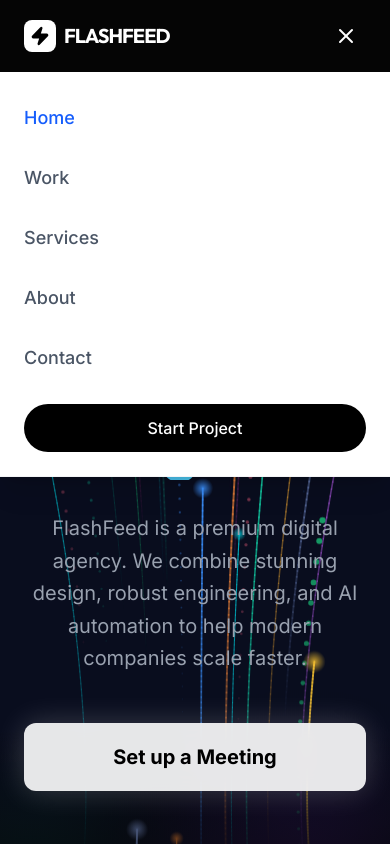
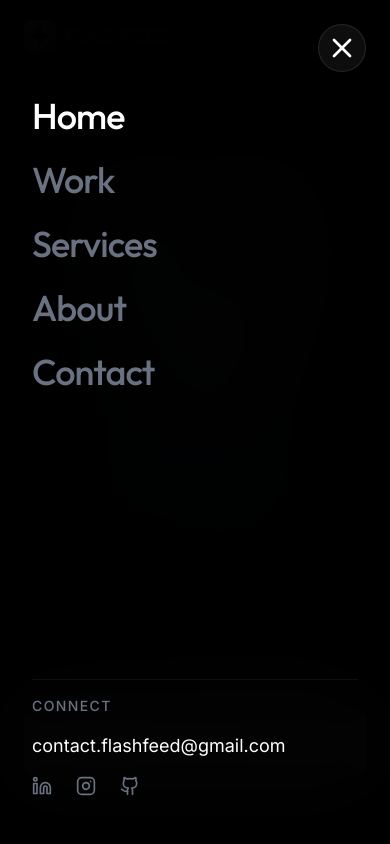
Before and after one commit to argho001/Flashfeed.agency, a React (Vite) app: page / in a window 390 px wide. Both pictures are taken after a click on the button "Toggle menu". Shown: the top 844 px of the page. Built offline with nearby package versions, Linux system fonts and the light colour scheme.

Commit message:
Refine mobile menu, hero spacing, and update tech stack

```diff
--- a/src/components/Footer.tsx
+++ b/src/components/Footer.tsx
@@ -30,7 +30,7 @@
               <span className="font-display font-bold text-2xl tracking-tighter text-white">FLASHFEED</span>
             </Link>
             <p className="text-gray-500 text-sm max-w-xs leading-relaxed">
-              A premium digital agency. We craft beautiful software and websites that help your business scale.
+              A digital agency. We craft beautiful software and websites that help your business scale.
             </p>
           </div>
 
--- a/src/components/Navbar.tsx
+++ b/src/components/Navbar.tsx
@@ -1,7 +1,7 @@
 import React, { useState, useEffect } from 'react';
 import { Link, useLocation } from 'react-router-dom';
 import { motion, AnimatePresence } from 'motion/react';
-import { Menu, X, Zap } from 'lucide-react';
+import { Menu, X, Zap, Instagram, Twitter, Linkedin, Github } from 'lucide-react';
 import { cn } from '../lib/utils';
 
 const Navbar = () => {
@@ -72,35 +72,72 @@
         </button>
       </div>
 
-      {/* Mobile Nav */}
+      {/* Mobile Nav Overlay */}
       <AnimatePresence>
         {isOpen && (
           <motion.div
-            initial={{ opacity: 0, y: -20 }}
+            initial={{ opacity: 0, y: -10 }}
             animate={{ opacity: 1, y: 0 }}
-            exit={{ opacity: 0, y: -20 }}
-            className="absolute top-full left-0 right-0 bg-white border-b border-gray-100 p-6 md:hidden flex flex-col gap-4 shadow-xl"
+            exit={{ opacity: 0, y: -10 }}
+            transition={{ duration: 0.2 }}
+            className="fixed inset-0 z-50 bg-black/98 backdrop-blur-2xl md:hidden flex flex-col px-8 pt-24"
           >
-            {navLinks.map((link) => (
+            {/* Close Button */}
+            <div className="absolute top-0 right-0 p-6">
+              <button
+                onClick={() => setIsOpen(false)}
+                className="w-12 h-12 bg-white/5 border border-white/10 rounded-full flex items-center justify-center text-white hover:bg-white/10 transition-colors"
+                aria-label="Close menu"
+              >
+                <X className="w-8 h-8" />
+              </button>
+            </div>
+
+            {/* Menu Links */}
+            <div className="flex flex-col gap-6">
+              {navLinks.map((link, i) => (
+                <motion.div
+                  key={link.name}
+                  initial={{ opacity: 0, y: 10 }}
+                  animate={{ opacity: 1, y: 0 }}
+                  transition={{ delay: i * 0.1 }}
+                >
                   <Link
-                key={link.name}
                     to={link.path}
                     onClick={() => setIsOpen(false)}
                     className={cn(
-                  'text-lg font-medium py-2',
-                  location.pathname === link.path ? 'text-blue-600' : 'text-gray-600'
+                      'text-4xl font-display font-medium tracking-tight transition-colors',
+                      location.pathname === link.path
+                        ? 'text-white'
+                        : 'text-gray-500 hover:text-white'
                     )}
                   >
                     {link.name}
                   </Link>
+                </motion.div>
               ))}
-            <Link
-              to="/contact"
-              onClick={() => setIsOpen(false)}
-              className="bg-black text-white px-6 py-3 rounded-full text-center font-medium mt-2"
+            </div>
+
+            {/* Footer Area */}
+            <div className="mt-auto pb-12 space-y-8">
+              <motion.div
+                initial={{ opacity: 0 }}
+                animate={{ opacity: 1 }}
+                transition={{ delay: 0.4 }}
+                className="space-y-4"
               >
-              Start Project
-            </Link>
+                <div className="h-px bg-white/5 w-full" />
+                <p className="text-gray-500 text-sm font-medium uppercase tracking-widest">Connect</p>
+                <a href="mailto:contact.flashfeed@gmail.com" className="text-lg text-white hover:text-blue-400 transition-colors block">
+                  contact.flashfeed@gmail.com
+                </a>
+                <div className="flex gap-6 mt-4">
+                  <a href="#" className="text-gray-500 hover:text-white transition-colors"><Linkedin className="w-5 h-5" /></a>
+                  <a href="#" className="text-gray-500 hover:text-white transition-colors"><Instagram className="w-5 h-5" /></a>
+                  <a href="#" className="text-gray-500 hover:text-white transition-colors"><Github className="w-5 h-5" /></a>
+                </div>
+              </motion.div>
+            </div>
           </motion.div>
         )}
       </AnimatePresence>
--- a/src/pages/Home.tsx
+++ b/src/pages/Home.tsx
@@ -12,25 +12,38 @@
     { name: 'Next.js', icon: 'https://cdn.simpleicons.org/nextdotjs/ffffff', hex: '#ffffff' },
     { name: 'React', icon: 'https://cdn.simpleicons.org/react/61DAFB', hex: '#61DAFB' },
     { name: 'Tailwind', icon: 'https://cdn.simpleicons.org/tailwindcss/06B6D4', hex: '#06B6D4' },
-    { name: 'n8n', icon: 'https://cdn.simpleicons.org/n8n/EA445A', hex: '#EA445A' },
-    { name: 'Make', icon: 'https://cdn.simpleicons.org/make/A521FF', hex: '#A521FF' },
     { name: 'OpenAI', icon: 'https://cdn.simpleicons.org/openai/10A37F', hex: '#10A37F' },
     { name: 'Supabase', icon: 'https://cdn.simpleicons.org/supabase/3ECF8E', hex: '#3ECF8E' },
-    { name: 'Anthropic', icon: 'https://cdn.simpleicons.org/anthropic/D97757', hex: '#D97757' }
+    { name: 'HTML5', icon: 'https://cdn.simpleicons.org/html5/E34F26', hex: '#E34F26' },
+    { name: 'CSS3', icon: 'https://cdn.simpleicons.org/css3/1572B6', hex: '#1572B6' },
+    { name: 'JavaScript', icon: 'https://cdn.simpleicons.org/javascript/F7DF1E', hex: '#F7DF1E' },
+    { name: 'Node.js', icon: 'https://cdn.simpleicons.org/nodedotjs/5FA04E', hex: '#5FA04E' },
+    { name: 'Figma', icon: 'https://cdn.simpleicons.org/figma/F24E1E', hex: '#F24E1E' },
+    { name: 'Vercel', icon: 'https://cdn.simpleicons.org/vercel/ffffff', hex: '#ffffff' },
+    { name: 'Python', icon: 'https://cdn.simpleicons.org/python/3776AB', hex: '#3776AB' },
+    { name: 'Django', icon: 'https://cdn.simpleicons.org/django/092E20', hex: '#092E20' },
+    { name: 'n8n', icon: 'https://cdn.simpleicons.org/n8n/EA445A', hex: '#EA445A' },
+    { name: 'Make', icon: 'https://cdn.simpleicons.org/make/A521FF', hex: '#A521FF' }
   ];
 
   const projects = [
     {
-      title: 'Dental Care',
+      title: 'Dental Care Pro',
       category: 'Healthcare / Landing Page Design',
-      image: '/Image-1.jpg',
-      color: 'bg-blue-950'
+      image: '/mockups/dental.png',
+      color: 'bg-blue-900'
+    },
+    {
+      title: 'Aura Fintech',
+      category: 'Financial / Mobile App Design',
+      image: '/mockups/fintech.png',
+      color: 'bg-purple-900'
     },
     {
       title: 'Best Burger',
       category: 'Restaurant / Website Design',
-      image: '/image-2.jpg',
-      color: 'bg-gray-950'
+      image: '/mockups/burger.png',
+      color: 'bg-amber-900'
     }
   ];
 
@@ -62,7 +75,7 @@
       {/* Hero Section */}
       <div className="relative w-full overflow-hidden">
         <DataStreamBackground />
-        <section className="px-6 py-32 md:py-48 max-w-7xl mx-auto relative flex flex-col items-center text-center z-10">
+        <section className="px-6 py-20 md:py-32 max-w-7xl mx-auto relative flex flex-col items-center text-center z-10">
           <motion.div
           initial={{ opacity: 0, y: 30 }}
           animate={{ opacity: 1, y: 0 }}
@@ -70,7 +83,7 @@
           className="max-w-5xl z-10"
         >
           <h1 className="text-6xl md:text-8xl font-display font-bold leading-[1.1] mb-8 tracking-tighter flex flex-wrap justify-center gap-x-4 md:gap-x-6">
-            {['We', 'build', 'digital', 'products', 'that'].map((word, i) => (
+            {['We', 'build', 'what', 'your', 'business', 'needs'].map((word, i) => (
               <motion.span
                 key={i}
                 initial={{ opacity: 0.2, filter: 'blur(10px)' }}
@@ -84,14 +97,14 @@
             <motion.span
               initial={{ opacity: 0.2, filter: 'blur(10px)' }}
               animate={{ opacity: 1, filter: 'blur(0px)' }}
-              transition={{ duration: 0.8, delay: 5 * 0.15 }}
+              transition={{ duration: 0.8, delay: 6 * 0.15 }}
               className="text-transparent bg-clip-text bg-gradient-to-r from-blue-400 to-teal-300 w-full mt-2"
             >
-              drive growth.
+              to grow.
             </motion.span>
           </h1>
           <p className="text-xl text-gray-400 mb-12 max-w-3xl mx-auto leading-relaxed">
-            FlashFeed is a premium digital agency. We combine stunning design, robust engineering, and AI automation to help modern companies scale faster.
+            FlashFeed is a digital agency. We craft beautiful software and websites that help your business scale.
           </p>
           <div className="flex flex-col sm:flex-row gap-6 justify-center">
             <Link
@@ -108,8 +121,8 @@
       {/* Tech Stack Ticker */}
       <section className="py-12 border-y border-white/5 overflow-hidden relative">
         <div className="absolute inset-0 bg-gradient-to-r from-blue-500/5 via-purple-500/5 to-teal-500/5 pointer-events-none blur-3xl opacity-50" />
-        <div className="flex whitespace-nowrap animate-scroll items-center relative z-10">
-          {[...techStack, ...techStack, ...techStack].map((tech, i) => (
+        <div className="flex whitespace-nowrap animate-scroll items-center relative z-10 w-fit">
+          {[...techStack, ...techStack].map((tech, i) => (
             <div key={i} className="mx-12 flex items-center gap-4 group cursor-default hover:scale-110 transition-transform duration-300">
               <img
                 src={tech.icon}
@@ -140,7 +153,7 @@
           </Link>
         </div>
 
-        <div className="grid grid-cols-1 md:grid-cols-2 gap-12">
+        <div className="grid grid-cols-1 md:grid-cols-2 lg:grid-cols-3 gap-12">
           {projects.map((project, i) => (
             <motion.div
               key={i}
@@ -244,7 +257,7 @@
           100% { transform: translateX(-50%); }
         }
         .animate-scroll {
-          animation: scroll 30s linear infinite;
+          animation: scroll 20s linear infinite;
         }
       `}} />
     </div>
```
Lines whose indentation alone changed are shown as unchanged.
